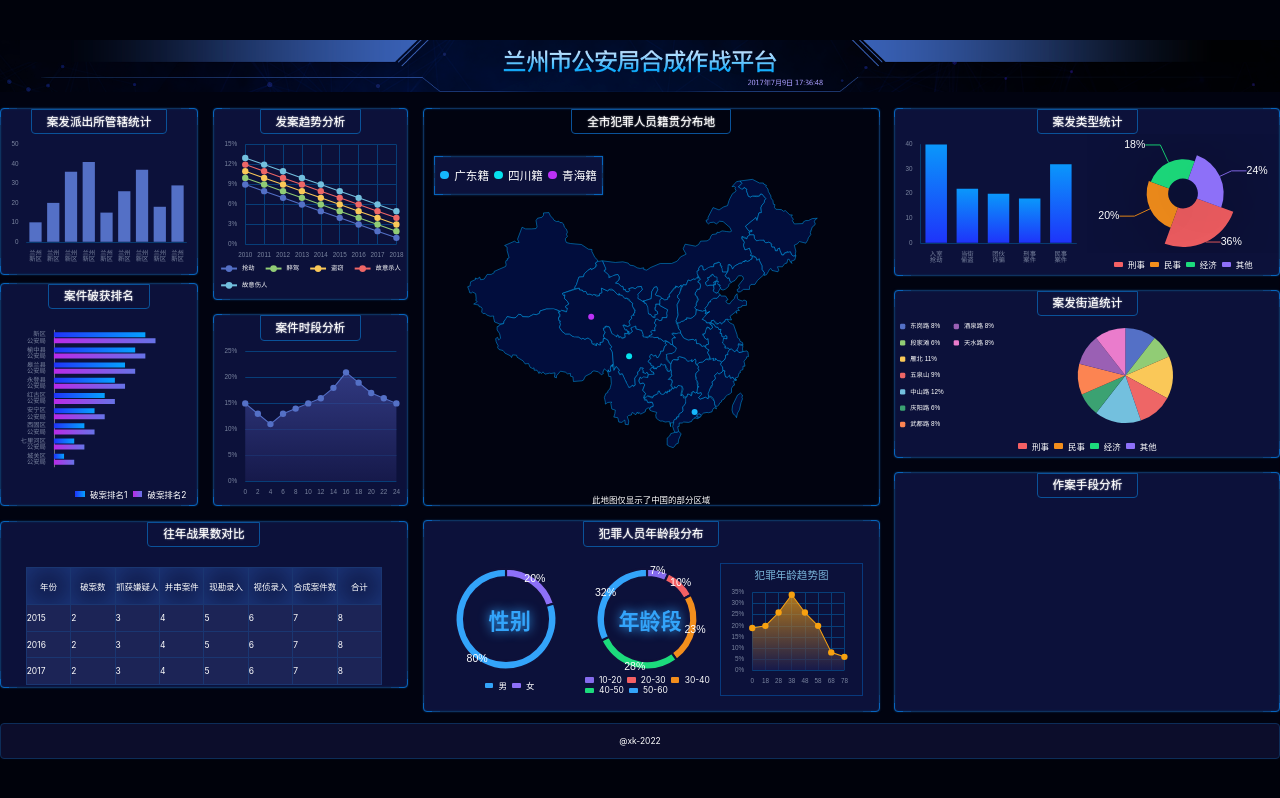
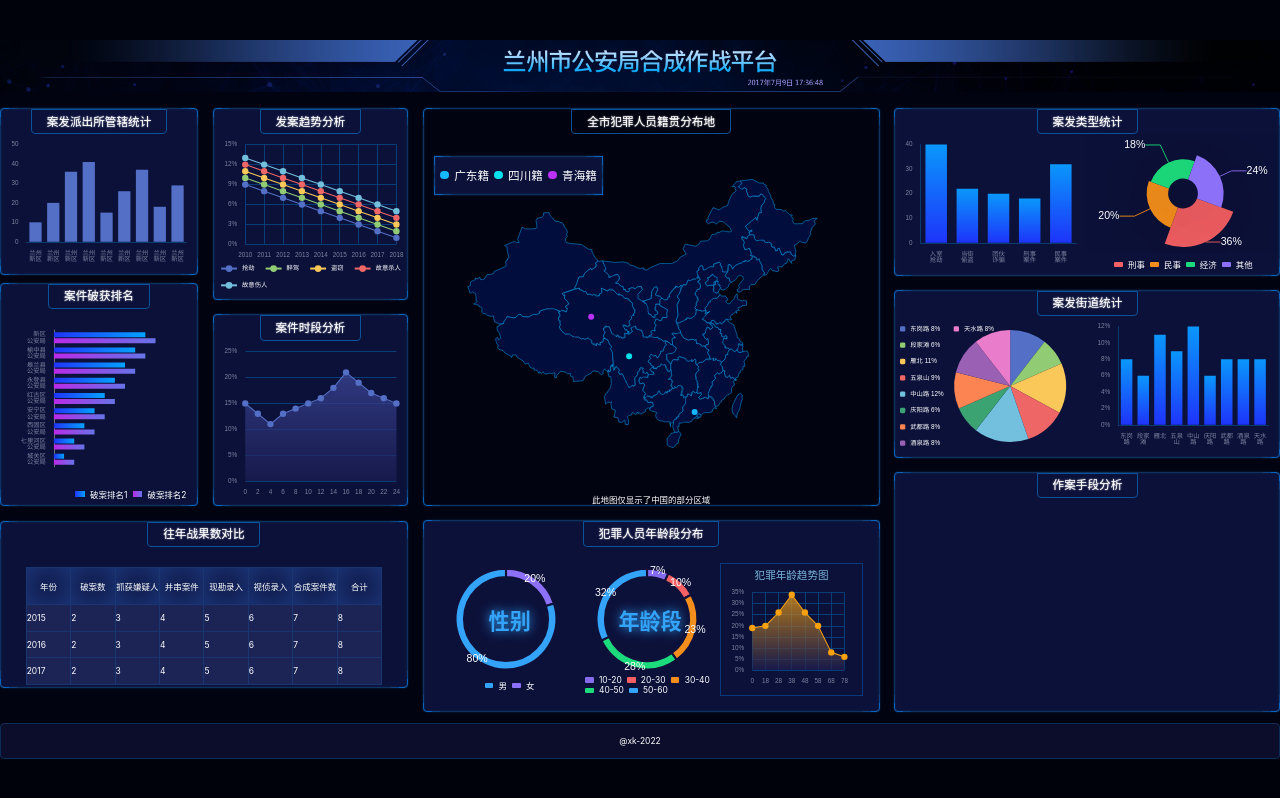
Before and after one commit to ObitoRin/big-screen, a React (Vite) app: page /#/ in a window 1280 px wide. Built offline with nearby package versions, Linux system fonts and the light colour scheme.

Commit message:
chart 13

```diff
--- a/src/components/case-mode-chart12.tsx
+++ b/src/components/case-mode-chart12.tsx
@@ -5,7 +5,6 @@ import { px } from "../shared/px";
 
 export const CaseModeChart = () => {
   const divRef = useRef(null);
-  const colors = ["#F46064", "#F38E1C", "#1CDB7C", "#8D70F8", "#33A4FA"];
   const data = [
     { value: 0.08, name: "东岗路" },
     { value: 0.06, name: "段家滩" },
@@ -59,17 +58,7 @@ export const CaseModeChart = () => {
   return (
     <div className="age-图1">
       <div className="chart">
-        <div className="main" ref={divRef} />
-      </div>
-      <div className="legend">
-        <span style={{ background: colors[0] }} />
-        刑事
-        <span style={{ background: colors[1] }} />
-        民事
-        <span style={{ background: colors[2] }} />
-        经济
-        <span style={{ background: colors[3] }} />
-        其他
+        <div className="main" ref={divRef}/>
       </div>
     </div>
   );
--- /dev/null
+++ b/src/components/chart13.tsx
@@ -0,0 +1,75 @@
+import React, { useEffect, useRef } from "react";
+import * as echarts from "echarts";
+import { createEchartsOptions } from "../shared/create-echarts-options";
+
+export const Chart13 = () => {
+  const divRef = useRef(null);
+  const data = [
+    { value: 0.08, name: "东岗路" },
+    { value: 0.06, name: "段家滩" },
+    { value: 0.11, name: "雁北" },
+    { value: 0.09, name: "五泉山" },
+    { value: 0.12, name: "中山路" },
+    { value: 0.06, name: "庆阳路" },
+    { value: 0.08, name: "武都路" },
+    { value: 0.08, name: "酒泉路" },
+    { value: 0.08, name: "天水路" },
+  ];
+
+  useEffect(() => {
+    var myChart = echarts.init(divRef.current);
+    myChart.setOption(
+      createEchartsOptions({
+        xAxis: {
+          data: data.map((i) => i.name),
+          axisTick: { show: false },
+          axisLine: {
+            lineStyle: { color: "#083B70" },
+          },
+          axisLabel: {
+            formatter(val) {
+              if (val.length > 2) {
+                const array = val.split("");
+                array.splice(2, 0, "\n");
+                return array.join("");
+              } else {
+                return val;
+              }
+            },
+          },
+        },
+
+        yAxis: {
+          splitLine: { show: false },
+          axisLine: {
+            show: true,
+            lineStyle: { color: "#083B70" },
+          },
+          axisLabel: {
+            formatter(value) {
+              return (value * 100).toFixed(0) + "%";
+            },
+          },
+        },
+        series: [
+          {
+            type: "bar",
+            data: data.map((i) => i.value),
+            color: new echarts.graphic.LinearGradient(0, 0, 0, 1, [
+              {
+                offset: 0,
+                color: "#0A97FB",
+              },
+              {
+                offset: 1,
+                color: "#1E34FA",
+              },
+            ]),
+          },
+        ],
+      })
+    );
+  }, []);
+
+  return <div ref={divRef} className="chart"></div>;
+};
--- a/src/pages/home.tsx
+++ b/src/pages/home.tsx
@@ -13,6 +13,7 @@ import { AgeChart9 } from "../components/age-chart9";
 import { CaseTypeChart } from "../components/case-type-chart10";
 import { CaseStreetChart } from "../components/case-street-chart11";
 import { CaseModeChart } from "../components/case-mode-chart12";
+import { Chart13 } from "../components/chart13";
 
 export const Home = () => {
   const year = new Date().getFullYear();
@@ -54,6 +55,7 @@ export const Home = () => {
             <h2>案发街道统计</h2>
             <div className="charts">
               <CaseModeChart />
+              <Chart13 />
             </div>
           </div>
           <div className="bordered row3 case-mode">
```
